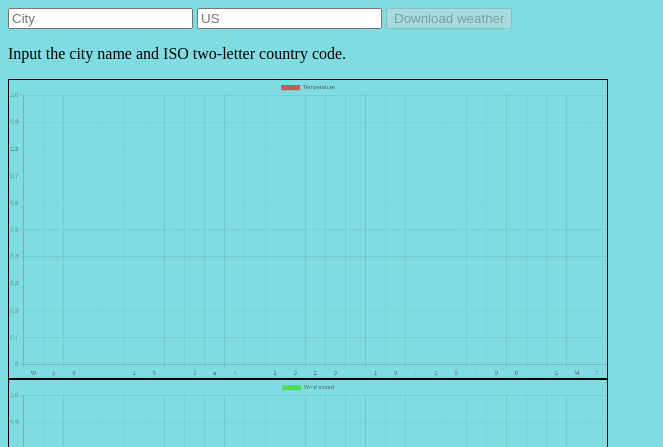
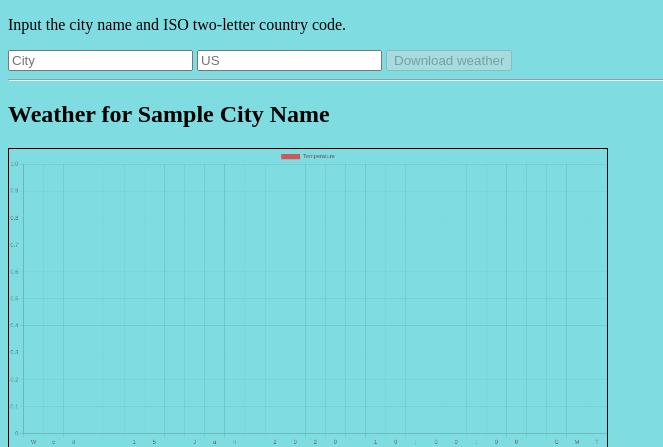
Before and after one commit to DariuszZ23/weather-dashboard-flask, a Flask app: template templates/index.html in a window 1280 px wide. Shown: the top 447 px of the page, without its empty margins (0-663 px from the left). Run offline with Flask 3, Linux system fonts and the light colour scheme; the template is opened without the code that fills it: most values are stand-ins (such as "Sample title", 1, 10 or a date in 2020).

Commit message:
added paragraph describing the city name

```diff
--- a/app.py
+++ b/app.py
@@ -7,11 +7,13 @@ app = Flask(__name__)
 def index():
 
     weather = None
+    city_name = None
 
     if request.method == "POST":
 
         city = request.form["city"]
         country = request.form["country"]
+        city_name = city
 
         geo = requests.get(
             "https://geocoding-api.open-meteo.com/v1/search",
@@ -43,8 +45,11 @@ def index():
             # print(data["timezone"])
             # print(data["hourly_units"])
 
-
-    return render_template("index.html", weather=weather)
+    return render_template(
+        "index.html",
+        weather=weather,
+        city_name=city_name
+    )
 
 @app.route("/xx/", methods=["GET", "POST"])
 def xx():
--- a/templates/index.html
+++ b/templates/index.html
@@ -21,17 +21,17 @@
     </script>
 </head>
 <body style="background-color:rgba(0, 188, 198, 0.5);">
-
+<p>Input the city name and ISO two-letter country code.</p>
 <form method="post">
     <input id="cityInput" name="city" onkeyup= "toggleButton()" placeholder="City">
     <input id="countryCode" name="country" onkeyup= "toggleButton()" minlength="2" maxlength="2" placeholder="US">
     <button id="submitButton" disabled type="submit">Download weather</button>
 </form>
+<hr>
 
-<p>Input the city name and ISO two-letter country code.</p>
 
 {% if weather %}
-
+<h2>Weather for {{ city_name.title() }}</h2>
 <canvas id="chart_temperature" style="border:1px solid"></canvas>
 <canvas id="chart_wind"></canvas>
 <canvas id="chart_humidity"></canvas>
```
